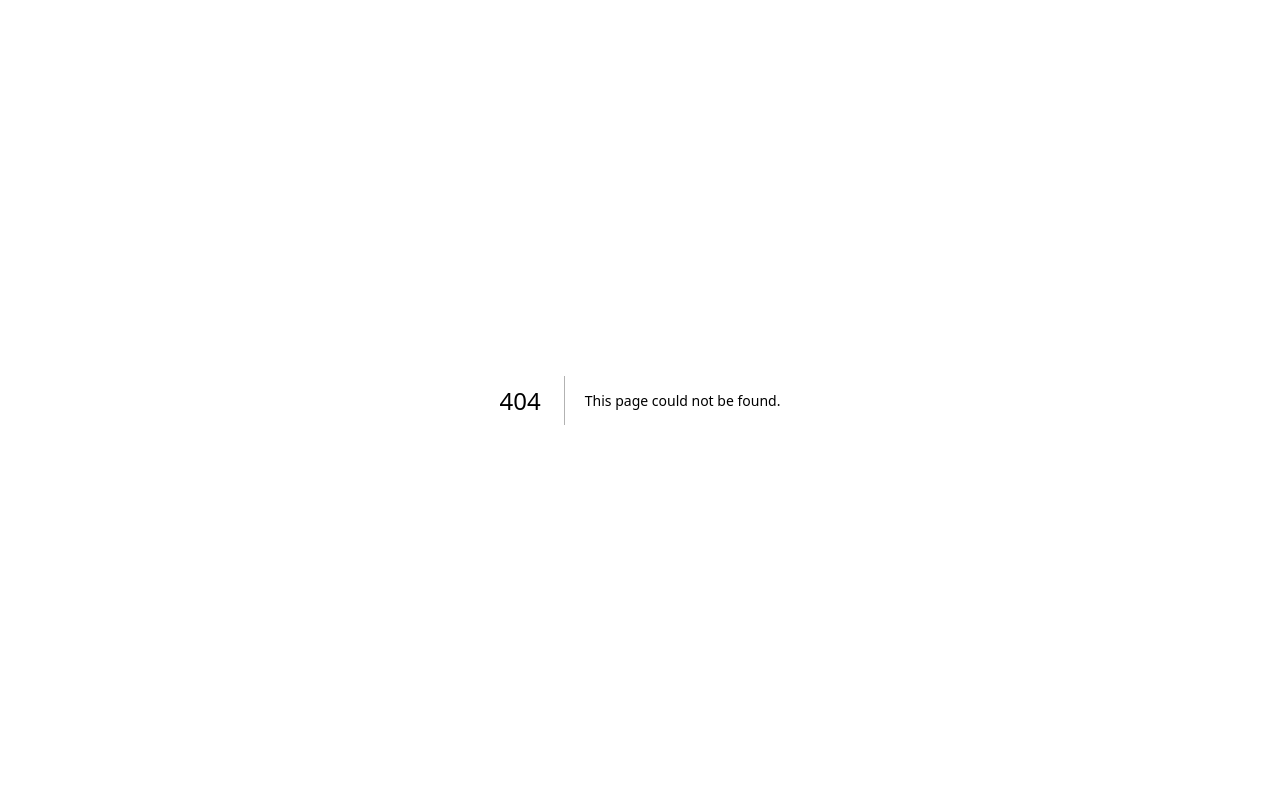
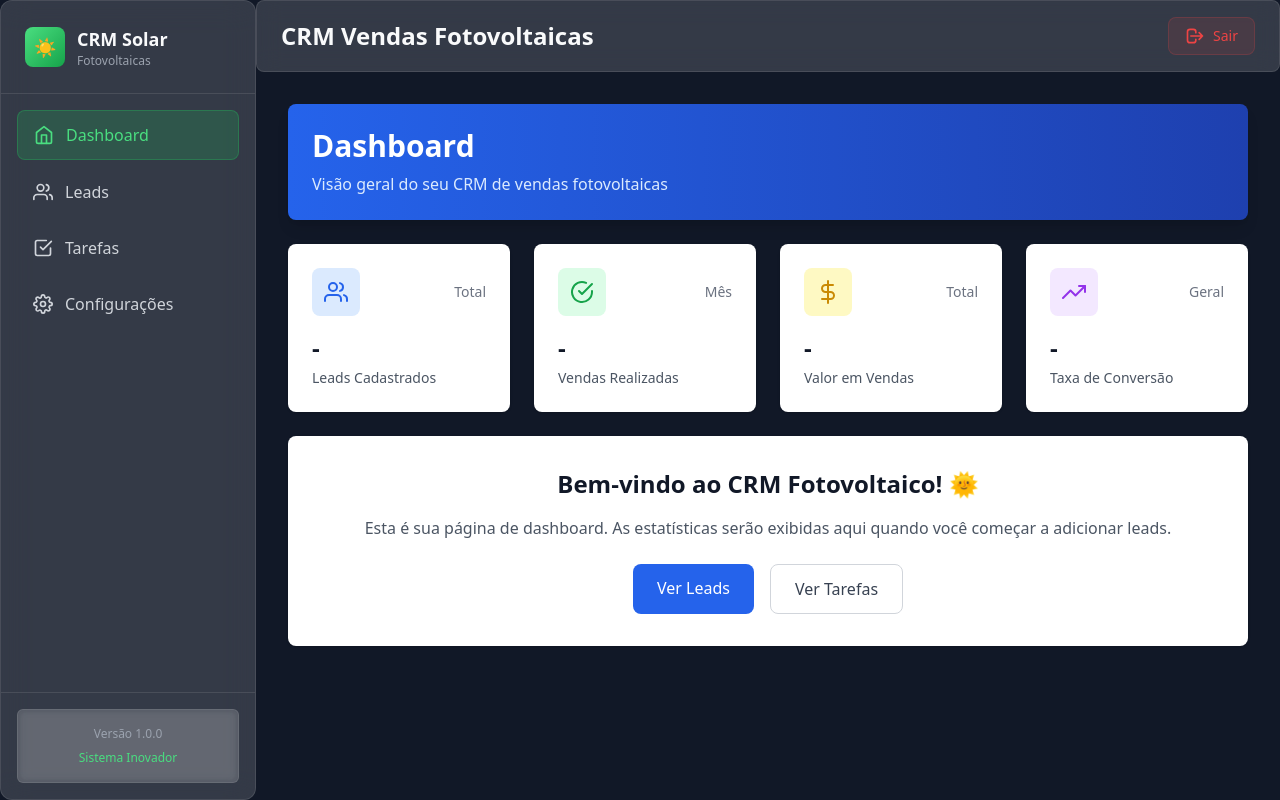
Before and after one commit to dan-c-alves/crm-vendas-fotovoltaicas, a Next.js app in the folder frontend/: page /dashboard in a window 1280 px wide. Before the commit this address had no page. Built offline with nearby package versions, Linux system fonts and the light colour scheme; no server answers; the database is empty.

Commit message:
Criar página dashboard e corrigir navegação

```diff
--- /dev/null
+++ b/frontend/src/app/dashboard/page.tsx
@@ -0,0 +1,94 @@
+'use client';
+
+import React from 'react';
+import { Layout } from '../../components';
+import { FiUsers, FiDollarSign, FiTrendingUp, FiCheckCircle } from 'react-icons/fi';
+
+export default function DashboardPage() {
+  return (
+    <Layout>
+      <div className="space-y-6">
+        {/* Header */}
+        <div className="bg-gradient-to-r from-blue-600 to-blue-800 rounded-lg shadow-lg p-6 text-white">
+          <h1 className="text-3xl font-bold mb-2">Dashboard</h1>
+          <p className="text-blue-100">Visão geral do seu CRM de vendas fotovoltaicas</p>
+        </div>
+
+        {/* Cards de Estatísticas */}
+        <div className="grid grid-cols-1 md:grid-cols-2 lg:grid-cols-4 gap-6">
+          {/* Total de Leads */}
+          <div className="bg-white rounded-lg shadow p-6 hover:shadow-lg transition-shadow">
+            <div className="flex items-center justify-between mb-4">
+              <div className="p-3 bg-blue-100 rounded-lg">
+                <FiUsers className="w-6 h-6 text-blue-600" />
+              </div>
+              <span className="text-sm text-gray-500">Total</span>
+            </div>
+            <h3 className="text-2xl font-bold text-gray-900 mb-1">-</h3>
+            <p className="text-sm text-gray-600">Leads Cadastrados</p>
+          </div>
+
+          {/* Vendas */}
+          <div className="bg-white rounded-lg shadow p-6 hover:shadow-lg transition-shadow">
+            <div className="flex items-center justify-between mb-4">
+              <div className="p-3 bg-green-100 rounded-lg">
+                <FiCheckCircle className="w-6 h-6 text-green-600" />
+              </div>
+              <span className="text-sm text-gray-500">Mês</span>
+            </div>
+            <h3 className="text-2xl font-bold text-gray-900 mb-1">-</h3>
+            <p className="text-sm text-gray-600">Vendas Realizadas</p>
+          </div>
+
+          {/* Valor Total */}
+          <div className="bg-white rounded-lg shadow p-6 hover:shadow-lg transition-shadow">
+            <div className="flex items-center justify-between mb-4">
+              <div className="p-3 bg-yellow-100 rounded-lg">
+                <FiDollarSign className="w-6 h-6 text-yellow-600" />
+              </div>
+              <span className="text-sm text-gray-500">Total</span>
+            </div>
+            <h3 className="text-2xl font-bold text-gray-900 mb-1">-</h3>
+            <p className="text-sm text-gray-600">Valor em Vendas</p>
+          </div>
+
+          {/* Taxa de Conversão */}
+          <div className="bg-white rounded-lg shadow p-6 hover:shadow-lg transition-shadow">
+            <div className="flex items-center justify-between mb-4">
+              <div className="p-3 bg-purple-100 rounded-lg">
+                <FiTrendingUp className="w-6 h-6 text-purple-600" />
+              </div>
+              <span className="text-sm text-gray-500">Geral</span>
+            </div>
+            <h3 className="text-2xl font-bold text-gray-900 mb-1">-</h3>
+            <p className="text-sm text-gray-600">Taxa de Conversão</p>
+          </div>
+        </div>
+
+        {/* Mensagem de Boas-Vindas */}
+        <div className="bg-white rounded-lg shadow p-8 text-center">
+          <h2 className="text-2xl font-bold text-gray-900 mb-4">
+            Bem-vindo ao CRM Fotovoltaico! 🌞
+          </h2>
+          <p className="text-gray-600 mb-6">
+            Esta é sua página de dashboard. As estatísticas serão exibidas aqui quando você começar a adicionar leads.
+          </p>
+          <div className="flex justify-center gap-4">
+            <a
+              href="/leads"
+              className="px-6 py-3 bg-blue-600 text-white rounded-lg hover:bg-blue-700 transition-colors"
+            >
+              Ver Leads
+            </a>
+            <a
+              href="/tarefas"
+              className="px-6 py-3 bg-white border border-gray-300 text-gray-700 rounded-lg hover:bg-gray-50 transition-colors"
+            >
+              Ver Tarefas
+            </a>
+          </div>
+        </div>
+      </div>
+    </Layout>
+  );
+}
--- a/frontend/src/app/page.tsx
+++ b/frontend/src/app/page.tsx
@@ -30,8 +30,8 @@ function LoginContent() {
       document.cookie = `auth_token=${tokenFromUrl}; path=/; max-age=${30 * 24 * 60 * 60}; SameSite=Lax`
 
       toast.success('Login realizado com sucesso!')
-      // Redirecionar imediatamente sem setTimeout
-      router.push('/leads')
+      // Redirecionar para dashboard
+      router.push('/dashboard')
       return
     }
 
@@ -50,7 +50,7 @@ function LoginContent() {
     if (existingToken) {
       // Garantir que o token também está nos cookies
       document.cookie = `auth_token=${existingToken}; path=/; max-age=${30 * 24 * 60 * 60}; SameSite=Lax`
-      router.push('/leads')
+      router.push('/dashboard')
       return
     }
   }, [searchParams, router])
--- a/frontend/src/components/Sidebar.tsx
+++ b/frontend/src/components/Sidebar.tsx
@@ -17,7 +17,7 @@ export default function Sidebar({ isOpen, onToggle }: SidebarProps) {
   const { taskStats } = useTaskUpdates();
 
   const menuItems = [
-    { name: 'Dashboard', href: '/', icon: FiHome },
+    { name: 'Dashboard', href: '/dashboard', icon: FiHome },
     { name: 'Leads', href: '/leads', icon: FiUsers },
     {
       name: 'Tarefas',
--- a/frontend/src/middleware.ts
+++ b/frontend/src/middleware.ts
@@ -2,7 +2,7 @@ import { NextResponse } from 'next/server'
 import type { NextRequest } from 'next/server'
 
 // Rotas que precisam de autenticação
-const ROTAS_PROTEGIDAS = ['/leads', '/tarefas', '/settings']
+const ROTAS_PROTEGIDAS = ['/dashboard', '/leads', '/tarefas', '/settings']
 
 export function middleware(request: NextRequest) {
   const { pathname } = request.nextUrl
@@ -30,5 +30,5 @@ export function middleware(request: NextRequest) {
 
 // Configurar quais rotas o middleware deve processar
 export const config = {
-  matcher: ['/leads/:path*', '/tarefas/:path*', '/settings/:path*']
+  matcher: ['/dashboard/:path*', '/leads/:path*', '/tarefas/:path*', '/settings/:path*']
 }
```
